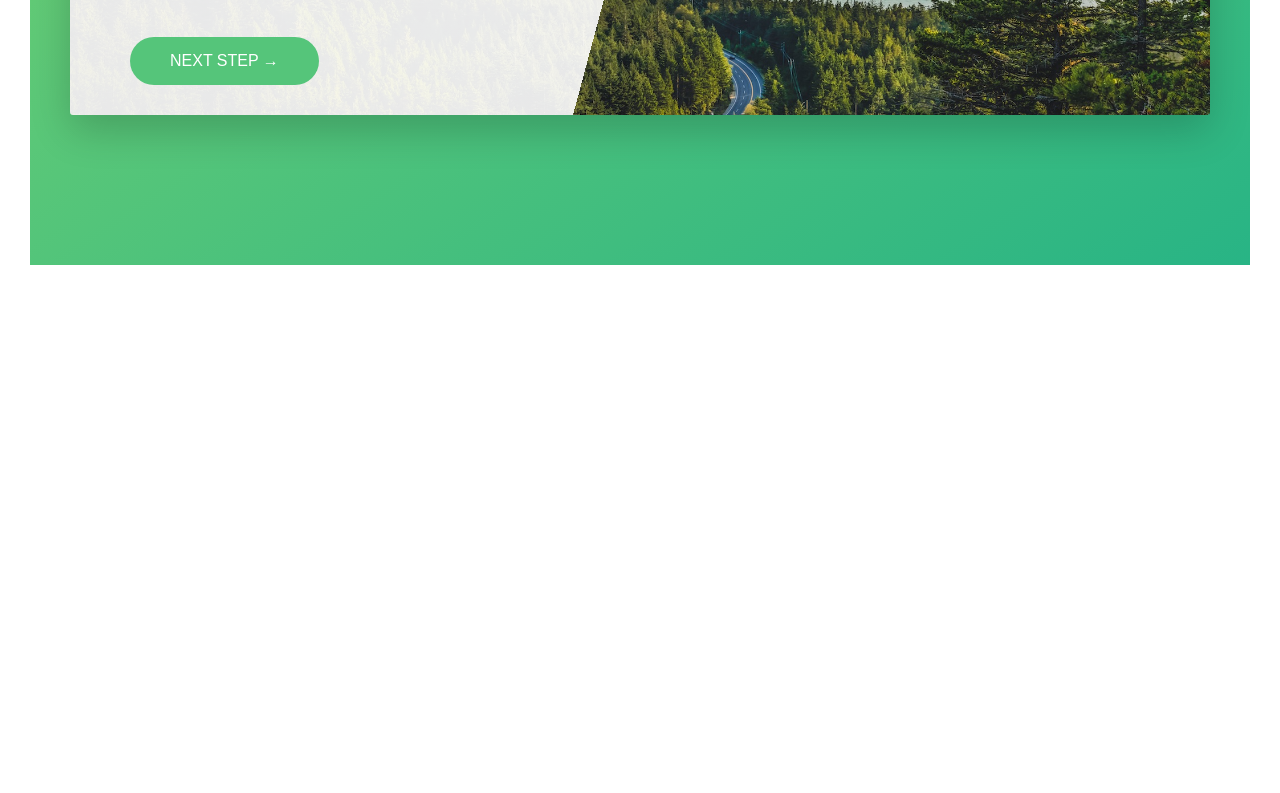
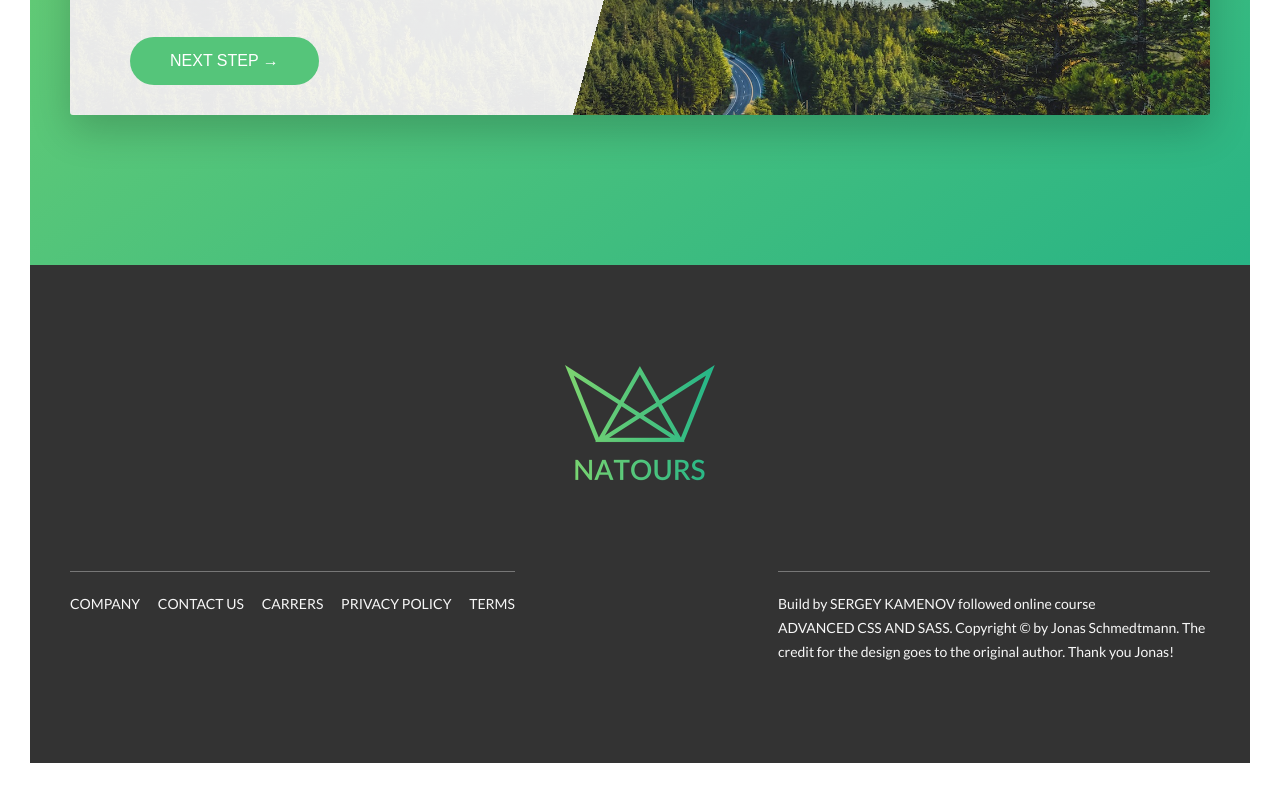
Before and after one commit to Kergo/Natours, a website: page index.html in a window 1280 px wide. Shown: the part 5085-5878 px from the top of the page. Before the commit the page ends 5380 px from the top, so only its background shows below. Drawn offline with Linux system fonts and the light colour scheme; files whose address does not match are found by name.

Commit message:
Builded Footer

```diff
--- a/index.html
+++ b/index.html
@@ -290,6 +290,39 @@
         </section>
     </main>
 
+    <footer class="footer">
+        <div class="footer__logo-box">
+            <img src="img/logo-green-2x.png" alt="Full logo" class="footer__logo">
+        </div>
+        <div class="row">
+            <div class="col-1-of-2">
+                <div class="footer__navigation">
+                    <ul class="footer__list">
+                        <li class="footer__item">
+                            <a href="#" class="footer__link">Company</a>
+                        </li>
+                        <li class="footer__item">
+                            <a href="#" class="footer__link">Contact us</a>
+                        </li>
+                        <li class="footer__item">
+                            <a href="#" class="footer__link">Carrers</a>
+                        </li>
+                        <li class="footer__item">
+                            <a href="#" class="footer__link">Privacy policy</a>
+                        </li>
+                        <li class="footer__item">
+                            <a href="#" class="footer__link">Terms</a>
+                        </li>
+                    </ul>
+                </div>
+            </div>
+            <div class="col-1-of-2">
+                <p class="footer__copyright">
+                    Build by <a href="#" class="footer__link">Sergey Kamenov</a> followed online course <a href="#" class="footer__link">Advanced CSS and Sass</a>. Copyright &copy; by Jonas Schmedtmann. The credit for the design goes to the original author. Thank you Jonas!
+                </p>
+            </div>
+        </div>
+    </footer>
     <!-- <section class="grid-test">
         <div class="row">
             <div class="col-1-of-2">
--- a/sass/abstracts/_variables.scss
+++ b/sass/abstracts/_variables.scss
@@ -14,6 +14,7 @@ $color-grey-light-2: #eee;
 
 $color-grey-dark: #777;
 $color-grey-dark-2: #999;
+$color-grey-dark-3: #333;
 
 
 $color-white: #fff;
--- /dev/null
+++ b/sass/layout/_footer.scss
@@ -0,0 +1,61 @@
+.footer {
+    background-color: $color-grey-dark-3;
+    padding: 10rem 0;
+    font-size: 1.4rem;
+    color: $color-grey-light-1;
+
+
+    &__logo-box {
+        text-align: center;
+        margin-bottom: 8rem;
+    }
+
+    &__logo {
+        width: 15rem;
+        height: auto;
+    }
+
+    &__navigation {
+        border-top: 1px solid $color-grey-dark;
+        padding-top: 2rem;
+        display: inline-block;
+    }
+
+    &__list {
+        list-style: none;
+    }
+
+    &__item {
+        display: inline-block;
+
+        &:not(:last-child) {
+            margin-right: 1.5rem;
+        }
+    }
+
+    &__link {
+        &:link,
+        &:visited {
+            color: $color-grey-light-1;
+            background-color: $color-grey-dark-3;
+            text-decoration: none;
+            text-transform: uppercase;
+            display: inline-block;
+            transition: all .2s;
+        }
+
+        &:hover,
+        &:active {
+            color: $color-primary;
+            box-shadow: 0 1rem 2rem rgba($color-black, .4);
+            transform: rotate(5deg) scale(1.3);
+        }
+    }
+
+    &__copyright {
+        border-top: 1px solid $color-grey-dark;
+        padding-top: 2rem;
+        width: 80%;
+        float: right;
+    }
+}
--- a/sass/main.scss
+++ b/sass/main.scss
@@ -17,5 +17,6 @@
 
 @import "layout/grid";
 @import "layout/header";
+@import "layout/footer";
 
 @import "pages/home";
```
Also changed, not shown: css/style.css.
